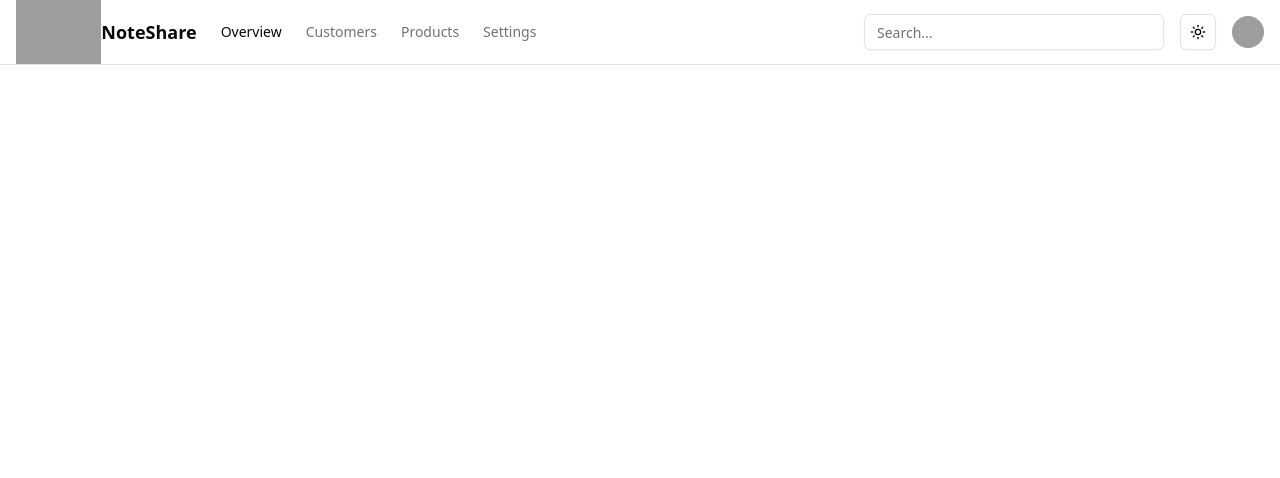
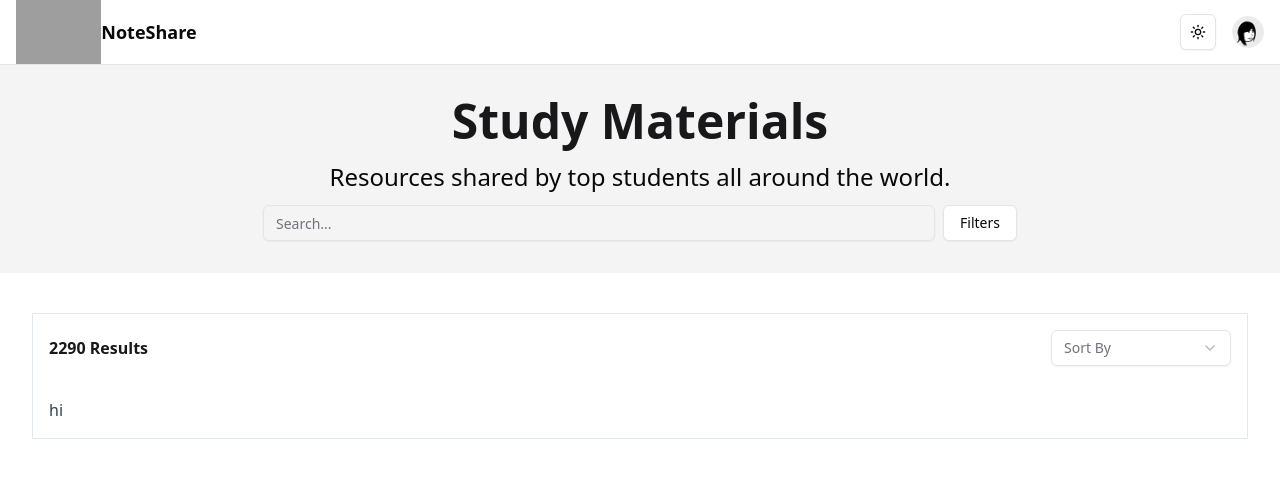
Before and after one commit to joshualwf/note-share, a Next.js app: page / in a window 1280 px wide. Shown: the top 478 px of the page. Built offline with nearby package versions, Linux system fonts and the light colour scheme; grey boxes are pictures that could not be loaded.

Commit message:
add banner

```diff
--- a/src/app/layout.tsx
+++ b/src/app/layout.tsx
@@ -48,7 +48,6 @@ export default function RootLayout({
                 <h2 className="text-lg font-semibold">NoteShare</h2>
                 <MainNav className="mx-6" />
                 <div className="ml-auto flex items-center space-x-4">
-                  <Search />
                   <ModeToggle />
                   <UserNav />
                 </div>
--- a/src/app/page.tsx
+++ b/src/app/page.tsx
@@ -1,5 +1,63 @@
+import { Search } from "@/components/search";
+import { Button } from "@/components/ui/button";
+import { Input } from "@/components/ui/input";
 import Image from "next/image";
+import {
+  Select,
+  SelectContent,
+  SelectItem,
+  SelectTrigger,
+  SelectValue,
+} from "@/components/ui/select";
 
 export default function Home() {
-  return <div className="h-full w-full"></div>;
+  return (
+    <>
+      <div className="h-full w-full flex flex-col">
+        <div className="h-full w-full flex flex-col pt-8 pb-5 bg-secondary px-4">
+          <div>
+            <h1 className="text-primary text-center text-4xl font-bold sm:text-5xl">
+              Study Materials
+            </h1>
+            <div className="mt-4 text-center text-lg text-priimary sm:text-2xl">
+              Resources shared by top students all around the world.
+            </div>
+          </div>
+
+          <div className="bg-secondary h-full py-3 px-5 flex justify-center gap-2">
+            <Input
+              type="search"
+              placeholder="Search..."
+              className="max-w-2xl"
+            />
+            <Button variant="outline">Filters</Button>
+          </div>
+        </div>
+      </div>
+      <div className="mx-auto px-4 sm:px-6 lg:px-8 max-w-7xl pb-20 pt-10">
+        <div className="relative w-full divide-y border border-slate-200">
+          <div>
+            <div className="flex items-center justify-between p-4 text-xs text-slate-700 sm:grid-cols-4 sm:text-sm md:text-base">
+              <h3 className="text-primary text-center text-l font-bold">
+                2290 Results
+              </h3>
+              <Select>
+                <SelectTrigger className="w-[180px]">
+                  <SelectValue placeholder="Sort By" />
+                </SelectTrigger>
+                <SelectContent>
+                  <SelectItem value="Popularity">Popularity</SelectItem>
+                  <SelectItem value="Latest">Latest</SelectItem>
+                  <SelectItem value="Relevance">Relevance</SelectItem>
+                </SelectContent>
+              </Select>
+            </div>
+            <div className="flex items-center justify-between p-4 text-xs text-slate-700 sm:grid-cols-4 sm:text-sm md:text-base">
+              hi
+            </div>
+          </div>
+        </div>
+      </div>
+    </>
+  );
 }
--- a/src/components/main-nav.tsx
+++ b/src/components/main-nav.tsx
@@ -11,7 +11,7 @@ export function MainNav({
       className={cn("flex items-center space-x-4 lg:space-x-6", className)}
       {...props}
     >
-      <Link
+      {/* <Link
         href="/"
         className="text-sm font-medium transition-colors hover:text-primary"
       >
@@ -34,7 +34,7 @@ export function MainNav({
         className="text-sm font-medium text-muted-foreground transition-colors hover:text-primary"
       >
         Settings
-      </Link>
+      </Link> */}
     </nav>
   );
 }
```
Also changed, not shown: src/components/ui/button.tsx (+11 -11 lines), src/components/ui/input.tsx (+6 -6 lines), public/avatars/01.png (added).
